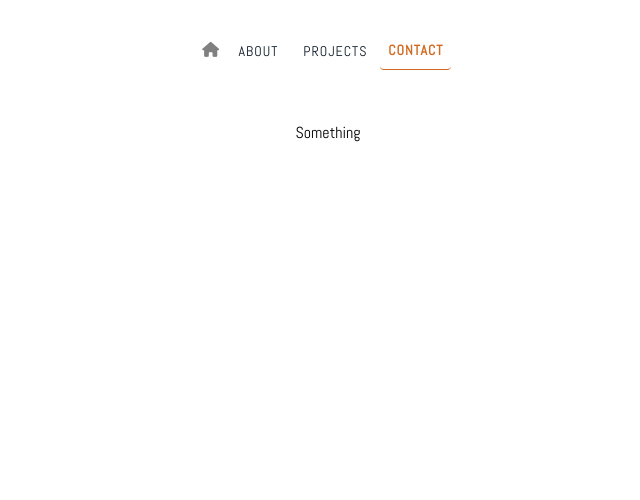
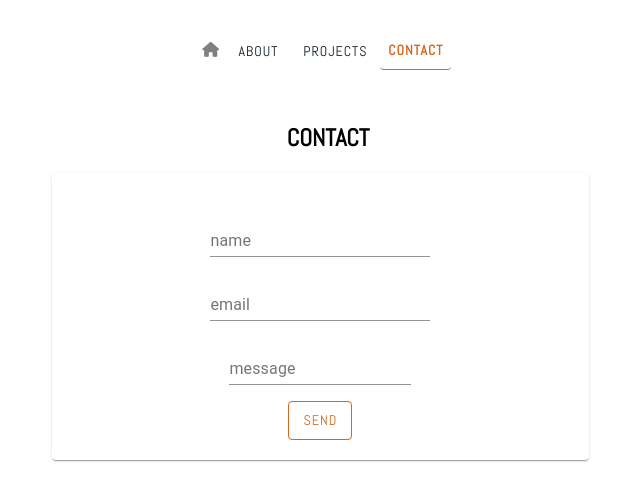
Before and after one commit to deboragaleano/portfolio-website-react, a React (Create React App) app: page /contact in a window 1280 px wide. Shown: the top 500 px of the page, without its empty margins (312-952 px from the left). Built offline with nearby package versions, Linux system fonts and the light colour scheme.

Commit message:
add contact me form

```diff
--- a/src/App.js
+++ b/src/App.js
@@ -6,7 +6,7 @@ import Container from '@material-ui/core/Container';
 import Contact from './components/Contact';
 import Projects from './components/Projects';
 import Home from './components/Home';
-import About from './components/About';
+import {About} from './components/About';
 import {Navbar} from './components/Navbar';
 
 const useStyles = makeStyles({
--- a/src/components/About.js
+++ b/src/components/About.js
@@ -53,4 +53,4 @@ function About() {
     )
 }
 
-export default About
+export {ReadMore, About}
--- a/src/components/Contact.js
+++ b/src/components/Contact.js
@@ -1,9 +1,41 @@
-import React from 'react'
+import React from 'react';
+import { makeStyles } from '@material-ui/core/styles';
+import {ReadMore as SendButton} from './About';
+import Card from '@material-ui/core/Card';
+import TextField from '@material-ui/core/TextField';
+import Container from '@material-ui/core/Container';
+
+
+const useStyles = makeStyles({
+    root: {
+        width: '90%',
+        padding: '20px',
+        display: 'block'
+    }
+})
 
 export default function Contact() {
+    const classes = useStyles();
+
     return (
-        <div>
-            Something
-        </div>
+        <Container maxWidth='sm'>
+            <h2>CONTACT</h2>
+            <Card className={classes.root}>
+                <form name="contact" method="POST" data-netlify="true">
+                    <p><TextField id="standard-basic" label="name" name="name" /></p>
+                    <p><TextField id="standard-basic" label="email" name="email" /></p>
+                    <p><TextField multiline id="standard-basic" label="message" name="message" /></p>
+                    <SendButton type="submit">Send</SendButton>
+                </form>
+            </Card>
+        </Container>
     )
 }
+
+/*
+    todo
+    - erase nasty erros
+    - make sure netfly will take it
+    - do something with the footer
+
+*/
--- a/src/components/Home.js
+++ b/src/components/Home.js
@@ -2,9 +2,10 @@ import React from 'react'
 import {Container} from '@material-ui/core';
 import {makeStyles} from '@material-ui/styles';
 import photo from '../assets/circle-dg-pic.png';
-import About from './About';
+import {About} from './About';
 import Projects from './Projects'
 import Footer from './Footer';
+import Contact from './Contact';
 
 const useStyles = makeStyles({
     img: {
@@ -17,7 +18,7 @@ const useStyles = makeStyles({
     icon: {
         textDecoration: 'none',
         margin: '5px',
-        fontSize: '20px',
+        fontSize: '25px',
         color: '#D2691E',
         '&:hover': {
             color: '#339381f7',
@@ -69,6 +70,7 @@ function Home() {
             </Container>
             <About />
             <Projects />
+            <Contact />
             <Footer />
         </>
     )
--- a/src/components/Projects.js
+++ b/src/components/Projects.js
@@ -1,34 +1,32 @@
 import React from 'react';
+import { makeStyles } from '@material-ui/core/styles';
 import {Grid, Container} from '@material-ui/core';
 import SingleProject from './SingleProject';
 import {projects} from '../projects-data';
 
+const useStyles = makeStyles({
+    line: {
+        borderBottom: '1px solid #E8E8E8',
+        margin: '40px 0 40px 0'
+    }
+})
+
 function Projects() {
+    const classes = useStyles();
+
     return (
         <Container maxWidth='md'>
             <h2>PROJECTS</h2>
             <Grid container spacing={2}>
                 {projects.map(p => (
-                    <Grid item md={4} xs={12}>
-                    <SingleProject key={p.title} project={p} />
+                    <Grid item md={4} xs={12} key={p.title}>
+                        <SingleProject  project={p} />
                     </Grid>
                 ))}
             </Grid>
+            <div className={classes.line}></div>
         </Container>
     )
 }
 
 export default Projects
-
-/* TODO
-
-- When "see more" is clicked, show 3 more projects if I have those
-- ternary operator with the buttons (in case there's more too add)
-- If not, just send to my general GITHUB page
-
-
-- THINK ABOUT A 3RD PROJECT TO SHOW
-- STYLE PHONEBOOK!!!!
-- DO FOOTER
-- CONTANCT
-*/
--- a/src/projects-data.js
+++ b/src/projects-data.js
@@ -16,8 +16,8 @@ export const projects = [
     {
         title: 'Campgrounds App',
         image: 'https://i.ibb.co/4F4xVNw/Screen-Shot-2020-11-05-at-9-48-37-PM.png',
-        description: 'React, Hooks, Material-UI',
-        github: 'https://github.com/deboragaleano/portfolio-website-react',
-        demo: 'add link app-live demo'
+        description: 'MERN stack (ongoing)',
+        github: 'https://github.com/deboragaleano/camp-norge-app',
+        demo: '#'
     },
 ]
```
Also changed, not shown: src/components/SingleProject.js (+11 -5 lines).
